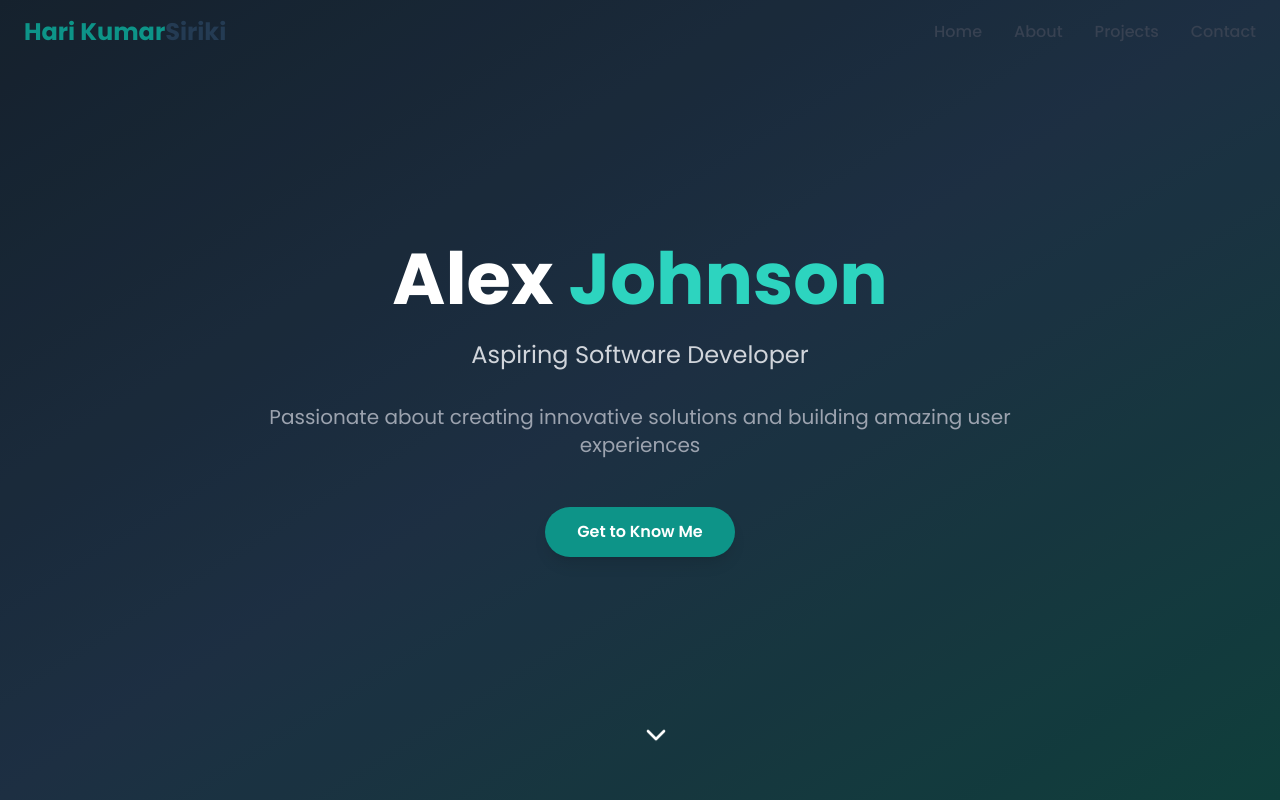
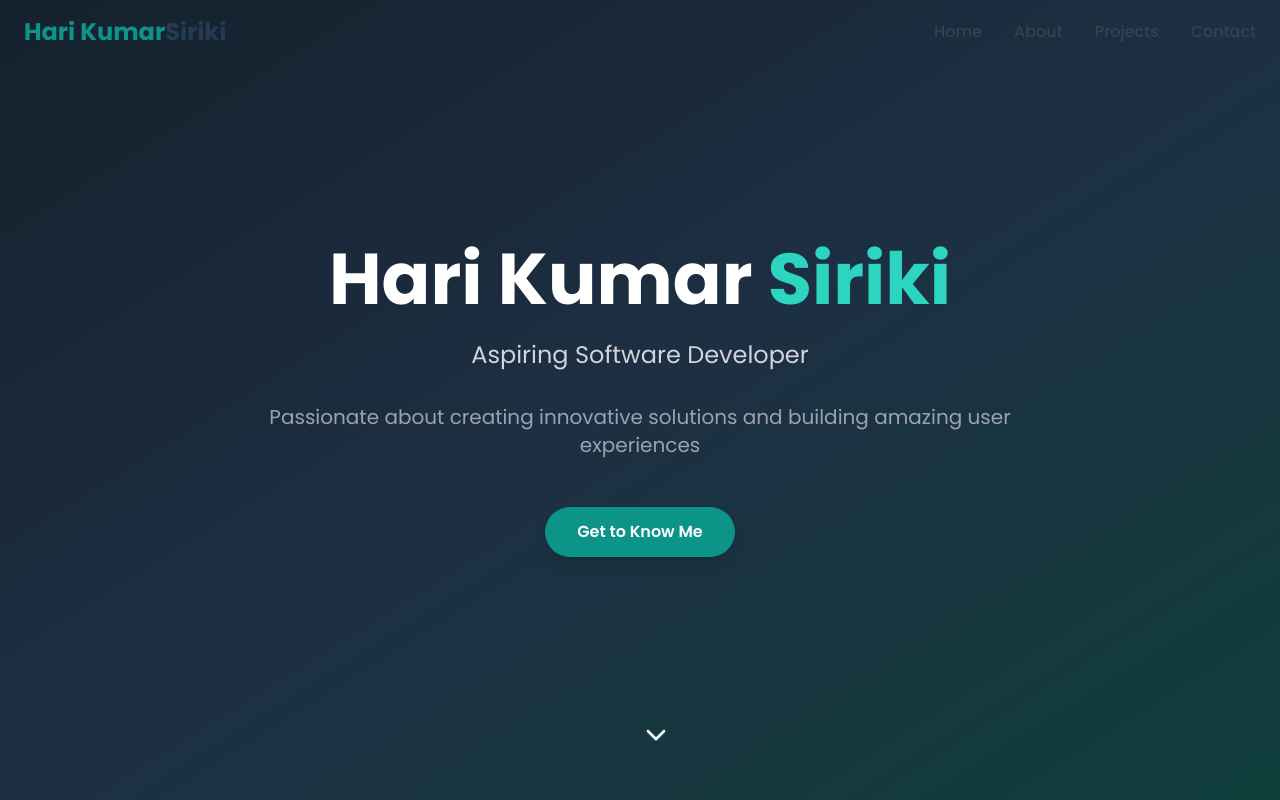
Before and after one commit to HariKumarSiriki/portfolio, a React (Vite) app: page / in a window 1280 px wide. Shown: the top 800 px of the page. Built offline with nearby package versions, Linux system fonts and the light colour scheme.

Commit message:
Update Hero.tsx

```diff
--- a/src/components/Hero.tsx
+++ b/src/components/Hero.tsx
@@ -21,7 +21,7 @@ const Hero = () => {
       <div className="relative z-10 text-center text-white px-6">
         <div className="animate-fade-in-up">
           <h1 className="text-5xl md:text-7xl font-bold mb-6 leading-tight">
-            Alex <span className="text-teal-400">Johnson</span>
+            Hari Kumar <span className="text-teal-400">Siriki</span>
           </h1>
           <p className="text-xl md:text-2xl mb-8 text-gray-300 max-w-2xl mx-auto">
             Aspiring Software Developer
```
